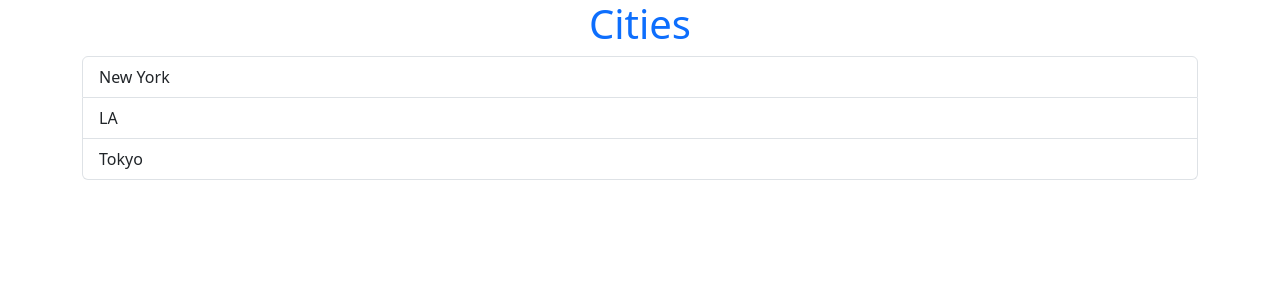
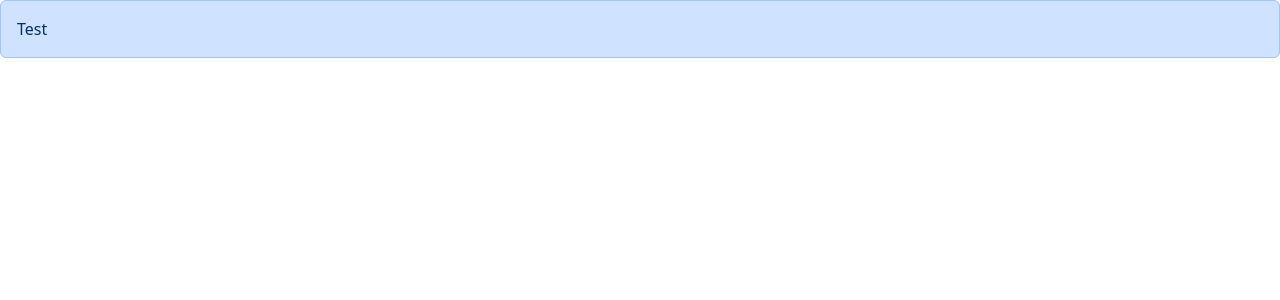
Before and after one commit to rath-samrith-webdev/react-lesson, a React (Vite) app: page / in a window 1280 px wide. Shown: the top 300 px of the page. Built offline with nearby package versions, Linux system fonts and the light colour scheme.

Commit message:
f05(passing-children): allow passing children using props

```diff
--- a/src/App.tsx
+++ b/src/App.tsx
@@ -1,22 +1,11 @@
-import ListGroup from "./components/ListGroups";
+import Alert from "./components/Alert";
 
 function App() {
-  const cities = ["New York", "LA", "Tokyo"];
-  /**
-   * @function handleSelectItem takes items with the type string as the
-   * @param
-   * @returns @void while @log @item into the @console
-   */
-  const handleSelectItem = (item: string) => {
-    console.log(item);
-  };
   return (
     <>
-      <ListGroup
-        items={cities}
-        heading="Cities"
-        onSelectedItem={handleSelectItem}
-      />
+      <Alert>
+        <span>Test</span>
+      </Alert>
     </>
   );
 }
--- /dev/null
+++ b/src/components/Alert.tsx
@@ -0,0 +1,16 @@
+import { ReactNode } from "react";
+
+/**
+ * @interface ChildrenProps
+ * @children is support passing an elements as children to the components
+ * @all_elements is the type of @ReactNode
+ */
+interface ChildrenProps {
+  children: ReactNode;
+}
+
+const Alert = ({ children }: ChildrenProps) => {
+  return <div className="alert alert-primary">{children}</div>;
+};
+
+export default Alert;
--- a/src/components/ListGroups.tsx
+++ /dev/null
@@ -1,51 +0,0 @@
-import { useState } from "react";
-
-/**
- *
- * the interface @ListProps is pre-define in order to prevent errors and we use interface to define the shape of our data @prop
- */
-
-interface ListProps {
-  items: string[];
-  heading: string;
-  onSelectedItem: (items: string) => void;
-}
-
-/**
- *
- * @param {items,heading,onSelectedItem}:ListProps
- * @item is the type of @stringArray
- * @heading is the type of @string
- * @onSelectedItem is a functions that @returns void
- * @returns react elements
- */
-function ListGroup({ items, heading, onSelectedItem }: ListProps) {
-  const [selecedIndex, setSelectedIndex] = useState(-1);
-  return (
-    <>
-      <h1 className="text-primary text-center">{heading}</h1>
-      <div className="container">
-        <ul className="list-group">
-          {items.map((item, index) => (
-            <li
-              className={
-                selecedIndex === index
-                  ? "list-group-item active"
-                  : "list-group-item "
-              }
-              key={item}
-              onClick={() => {
-                setSelectedIndex(index);
-                onSelectedItem(item); /**This is the props functions */
-              }}
-            >
-              {item}
-            </li>
-          ))}
-        </ul>
-      </div>
-    </>
-  );
-}
-
-export default ListGroup;
```
